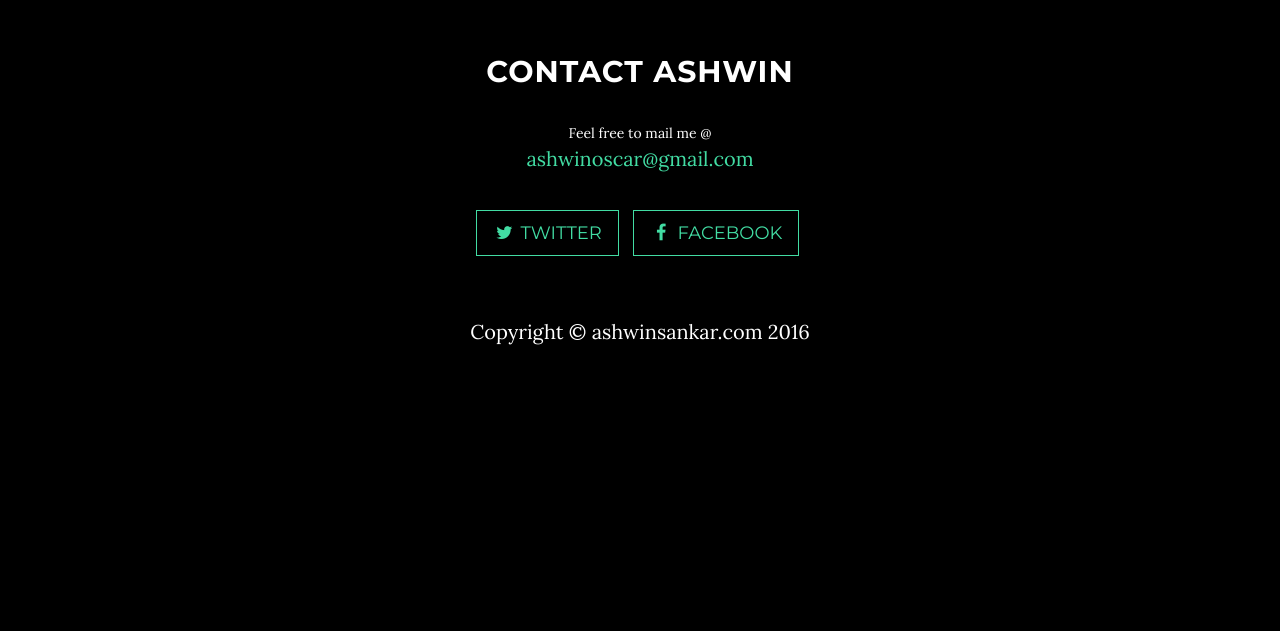
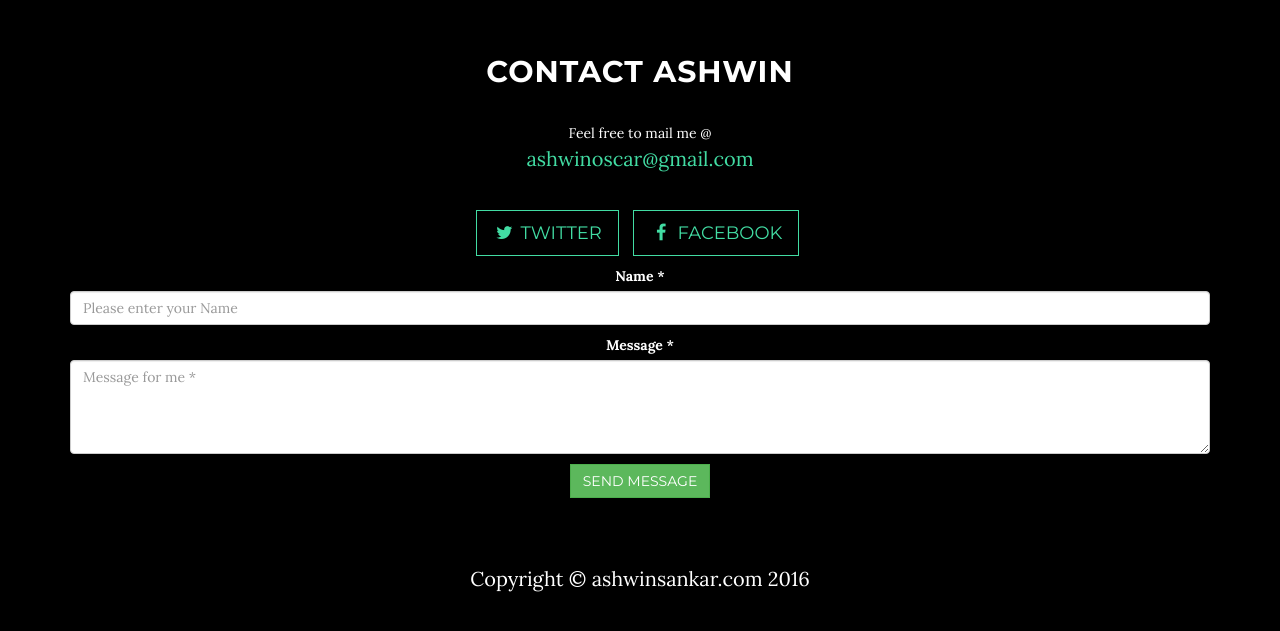
Before and after one commit to ashwinroot/Mywebsite, a website: page index.html in a window 1280 px wide. Shown: the part 1642-2273 px from the top of the page. Before the commit the page ends 2040 px from the top, so only its background shows below. Drawn offline with nearby package versions, Linux system fonts and the light colour scheme; some packages are replaced by stand-ins of ours.

Commit message:
Commit For use

```diff
--- a/index.html
+++ b/index.html
@@ -133,6 +133,26 @@
                 </ul>
             </div>
         </div>
+        <center>
+
+
+        <form id="contact-form" method="post" action="contact.php" role="form">
+
+
+       <div class="form-group">
+                      <label for="form_name">Name *</label>
+                      <input id="form_name" type="text" name="name" class="form-control" placeholder="Please enter your Name" required="required" data-error="Firstname is required.">
+                      <div class="help-block with-errors"></div>
+
+
+                      <label for="form_message"> Message *</label>
+                      <textarea id="form_message" name="message" class="form-control" placeholder="Message for me *" rows="4" required="required" data-error="Please,leave us a message."></textarea>
+                      <div class="help-block with-errors"></div>
+
+                  <input type="submit" class="btn btn-success btn-send" value="Send message">
+      </div>
+  </center>
+  </form>
     </section>
 
 
```
Also changed, not shown: admin.html (+1 -1 lines), contact.html (added, +12 -0 lines).
